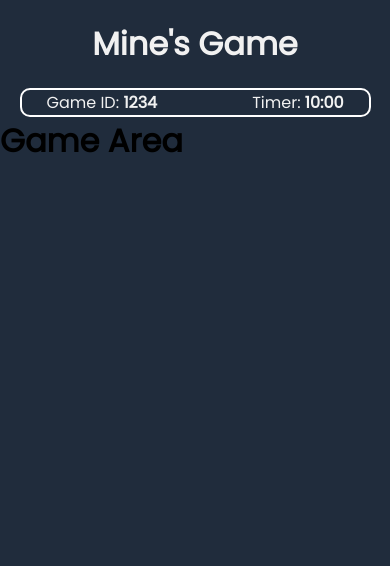
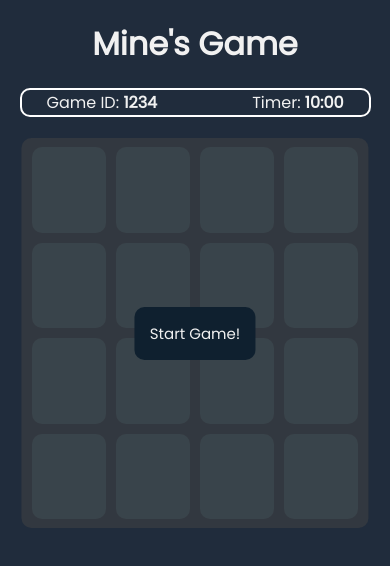
Before and after one commit to 22R01A05C9/minesgame, a React (Vite) app in the folder frontend/: page / in a window 390 px wide. Shown: the top 566 px of the page. Built offline with nearby package versions, Linux system fonts and the light colour scheme.

Commit message:
added gamearea and shading

```diff
--- a/frontend/src/App.jsx
+++ b/frontend/src/App.jsx
@@ -10,7 +10,7 @@ function App() {
     <>
       <Header />
       <GameInfo gameid={"1234"} />
-      <GameArea />
+      <GameArea shading={true} />
     </>
 
   )
--- a/frontend/src/components/gamearea.jsx
+++ b/frontend/src/components/gamearea.jsx
@@ -1,8 +1,28 @@
-
+import Shading from "./shading"
 
 function GameArea(props) {
     return (
-        <h1>Game Area</h1>
+        <div className="gamearea">
+            <div className="blocks">
+                <div className="block 0"></div>
+                <div className="block 1"></div>
+                <div className="block 2"></div>
+                <div className="block 3"></div>
+                <div className="block 4"></div>
+                <div className="block 5"></div>
+                <div className="block 6"></div>
+                <div className="block 7"></div>
+                <div className="block 8"></div>
+                <div className="block 9"></div>
+                <div className="block 10"></div>
+                <div className="block 11"></div>
+                <div className="block 12"></div>
+                <div className="block 13"></div>
+                <div className="block 14"></div>
+                <div className="block 15"></div>
+            </div>
+            {props.shading ? <Shading /> : null}
+        </div>
     )
 }
 
--- a/frontend/src/components/gameinfo.jsx
+++ b/frontend/src/components/gameinfo.jsx
@@ -1,7 +1,7 @@
 
 function GameInfo(props) {
     return (
-        <div class="gameinfo">
+        <div className="gameinfo">
             <div className="gameid">
                 <p> Game ID: <strong>{props.gameid}</strong> </p>
             </div>
--- /dev/null
+++ b/frontend/src/components/shading.jsx
@@ -0,0 +1,9 @@
+function Shading() {
+    return (
+        <div className="shading">
+            <button>Start Game!</button>
+        </div>
+    )
+}
+
+export default Shading;
--- a/frontend/src/index.css
+++ b/frontend/src/index.css
@@ -13,6 +13,10 @@
 	:root {
 		--base-background: #202c3c;
 		--font-color: #f1f1f1;
+		--block-base: #2f4553;
+		--block-hover: #557086;
+		--shading-background: #44444485;
+		--button-background: #0f202f;
 	}
 
 	body {
@@ -54,4 +58,57 @@
 	.gameinfo .timer {
 		margin-right: 25px;
 	}
+
+	.gamearea {
+		margin-top: 30px;
+		position: relative;
+	}
+
+	.blocks {
+
+		display: grid;
+		justify-content: center;
+		gap: 10px;
+		grid-template-columns: repeat(4, calc(100vw/4 - 6vw));
+		grid-template-rows: repeat(4, calc(100vw/4 - 12px));
+	}
+
+	.blocks .block {
+		border-radius: 10px;
+		background-color: var(--block-base);
+	}
+
+	.blocks .block:hover {
+		background-color: var(--block-hover);
+		scale: 1.05;
+	}
+
+	.shading {
+		height: 100vw;
+		width: 89vw;
+		position: absolute;
+		top: 50%;
+		left: 50%;
+		transform: translate(-50%, -50%);
+		border-radius: 10px;
+		display: flex;
+		align-items: center;
+		justify-content: center;
+		background-color: var(--shading-background);
+	}
+
+	.shading button {
+		padding: 15px;
+		font-size: 15px;
+		border-radius: 10px;
+		outline: none;
+		border: none;
+		background-color: var(--button-background);
+		color: var(--font-color);
+	}
+
+	.shading button:hover {
+		scale: 1.05;
+		background-color: var(--block-base);
+	}
 }
```
